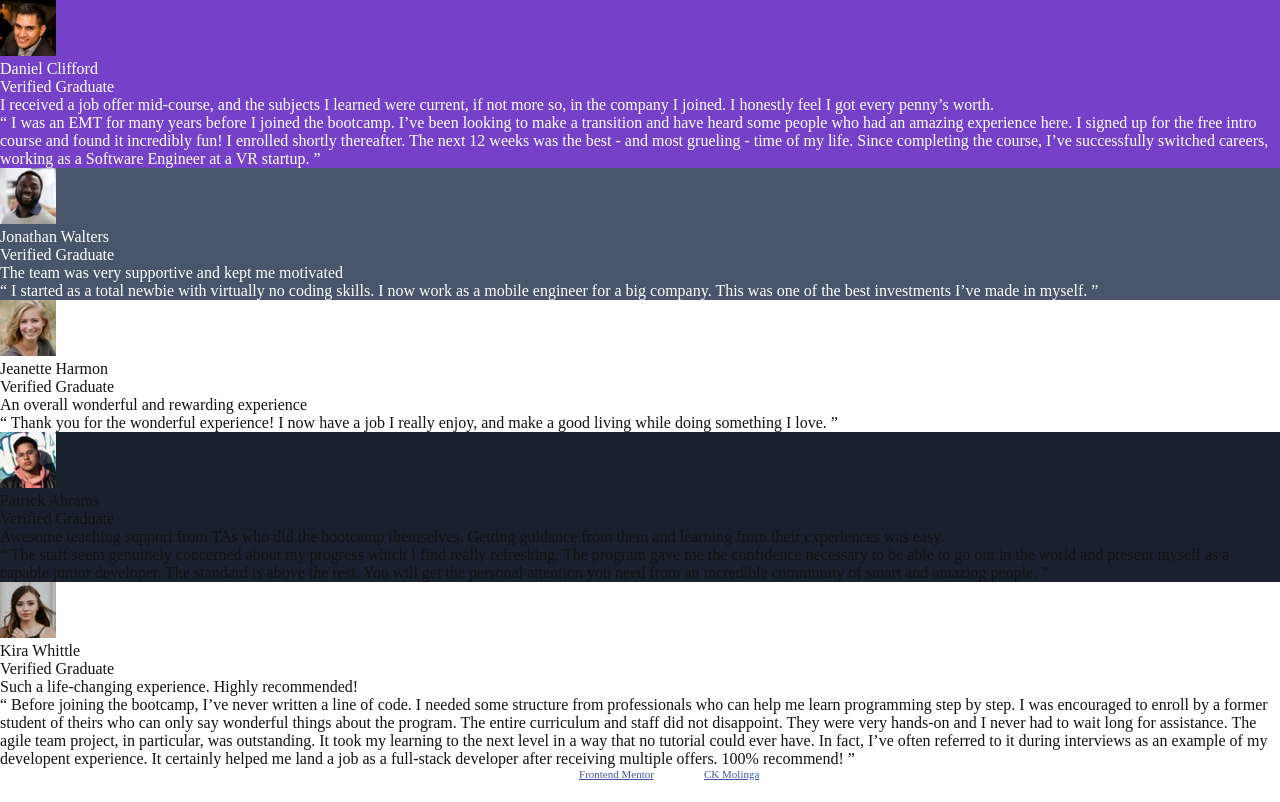
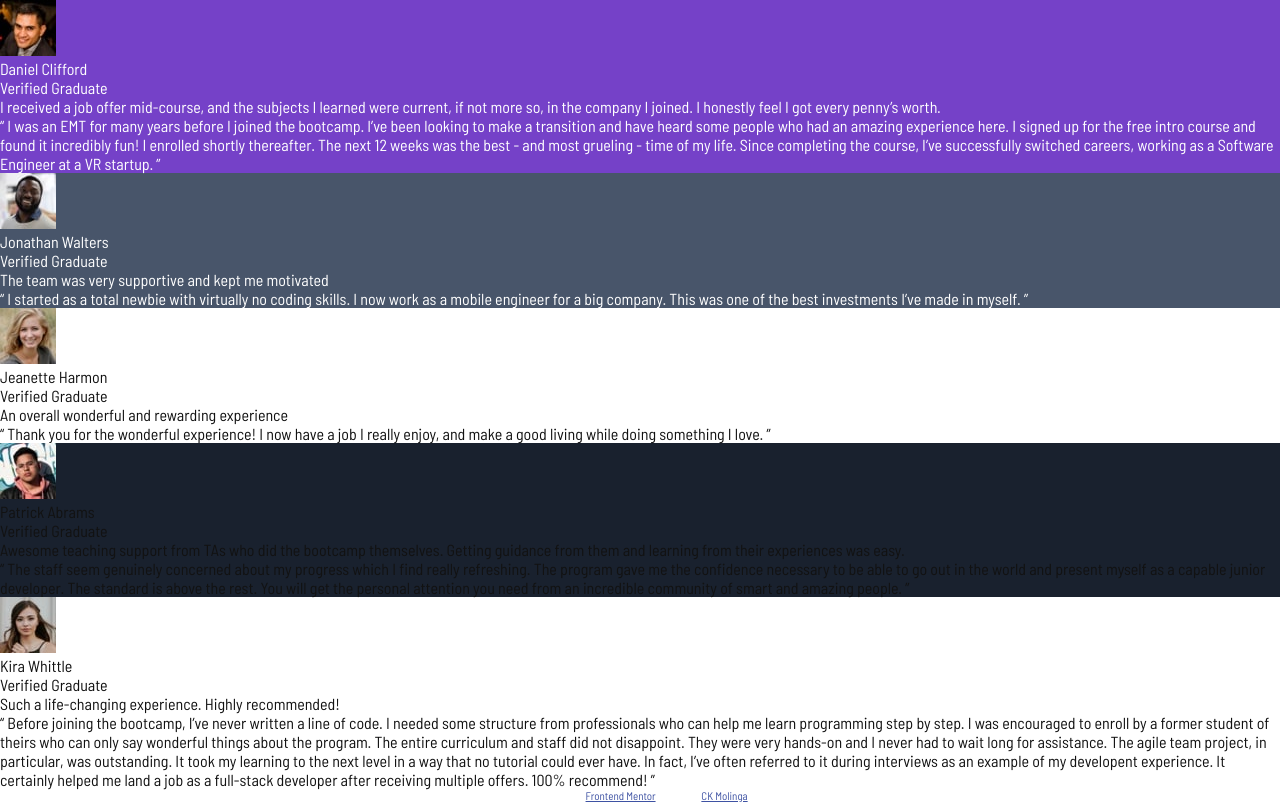
Before and after one commit to CKMolinga/Frontend-Mentor-Challenges, a plain HTML site: page testimonials-grid-section-main/index.html in a window 1280 px wide. Drawn offline with Linux system fonts and the light colour scheme.

Commit message:
Added google fonts

```diff
--- a/testimonials-grid-section-main/index.html
+++ b/testimonials-grid-section-main/index.html
@@ -11,7 +11,11 @@
       sizes="32x32"
       href="./images/favicon-32x32.png"
     />
+    <link rel="preconnect" href="https://fonts.googleapis.com">
+<link rel="preconnect" href="https://fonts.gstatic.com" crossorigin>
+<link href="https://fonts.googleapis.com/css2?family=Barlow+Semi+Condensed:ital,wght@0,100;0,200;0,300;0,400;0,500;0,600;0,700;0,800;0,900;1,100;1,200;1,300;1,400;1,500;1,600;1,700;1,800;1,900&display=swap" rel="stylesheet">
     <link rel="stylesheet" href="styles/styles.css" />
+
 
     <title>Frontend Mentor | Testimonials Grid</title>
 
--- a/testimonials-grid-section-main/styles/styles.css
+++ b/testimonials-grid-section-main/styles/styles.css
@@ -6,6 +6,8 @@
 }
 
 body {
+  font-family: 'Barlow Semi Condensed', sans-serif;
+  font-style: normal;
   color: hsl(0, 0%, 100%);
 }
 
```
